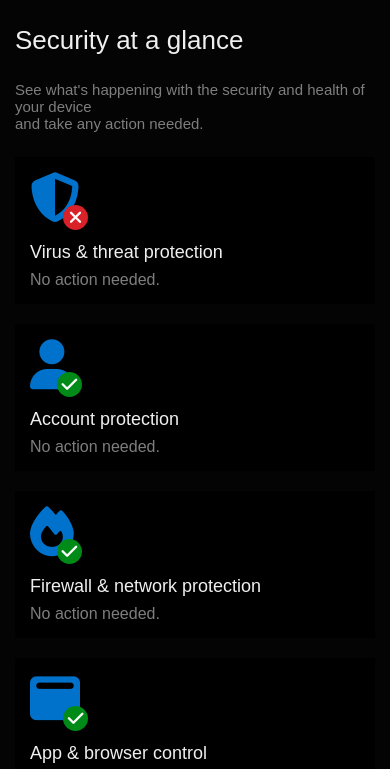
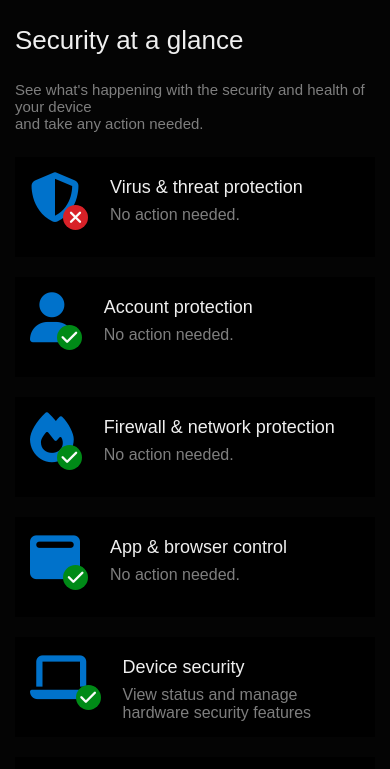
Before and after one commit to ImNotACookie/WindowsSecurityClone.github.io, a plain HTML site: page index.html in a window 390 px wide. Shown: the top 769 px of the page. Drawn offline with Linux system fonts and the light colour scheme.

Commit message:
Update style.css

```diff
--- a/Main Css/style.css
+++ b/Main Css/style.css
@@ -119,6 +119,11 @@
   position: relative;
   overflow: hidden;
 }
+@media (max-width: 768px) {
+  .windows-security .container .options .box {
+    display: flex;
+  }
+}
 .windows-security .container .options .box:hover {
   outline: 1px solid rgba(255, 255, 255, 0.3);
 }
@@ -127,6 +132,16 @@
   font-size: 50px;
   margin-bottom: 20px;
   position: relative;
+}
+@media (max-width: 768px) {
+  .windows-security .container .options .box i {
+    margin-right: 30px;
+  }
+}
+@media (max-width: 768px) {
+  .windows-security .container .options .box .titles {
+    margin-top: 5px;
+  }
 }
 .windows-security .container .options .box i[data-t-f="true"]::after {
   content: "\f00c";
```
